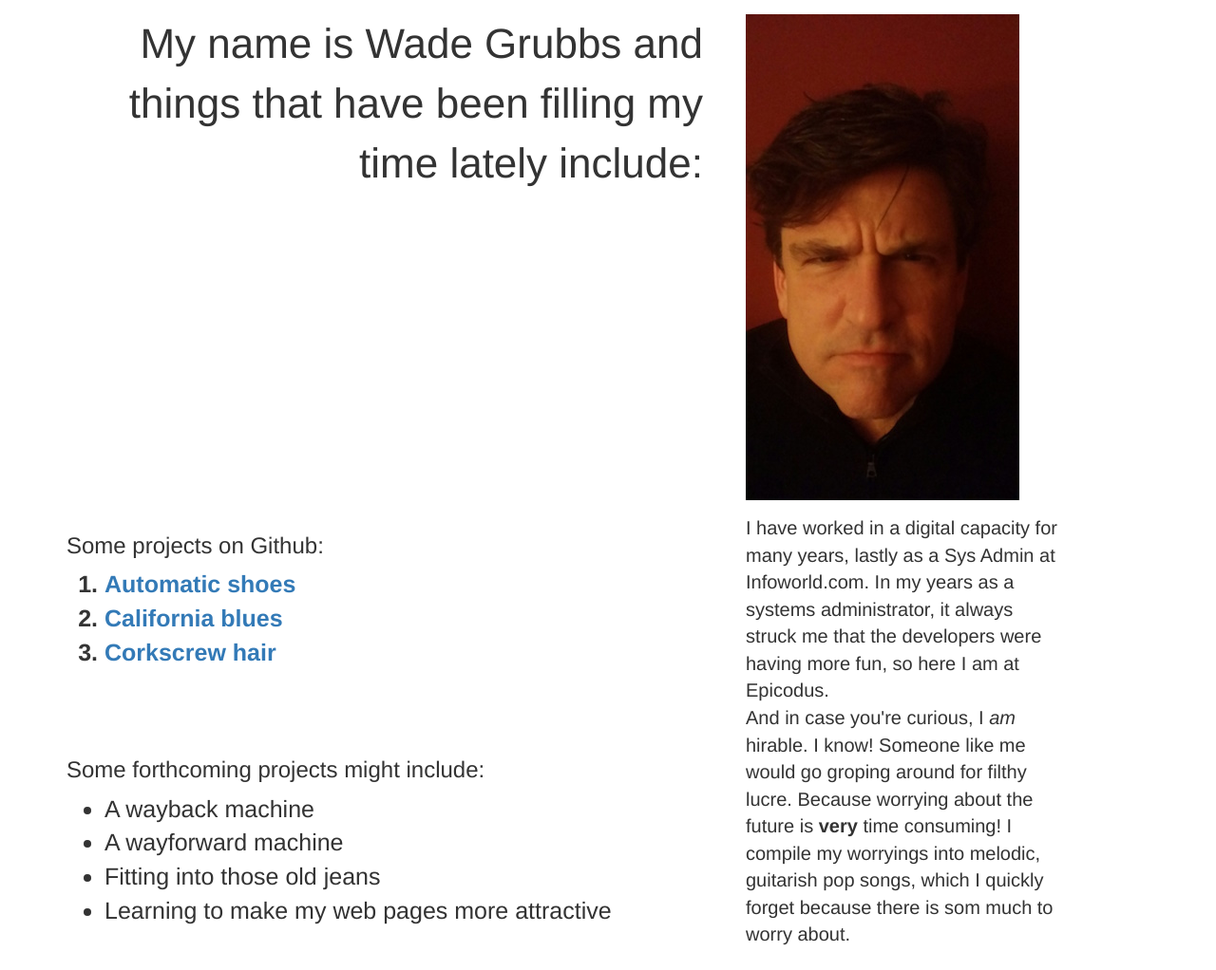
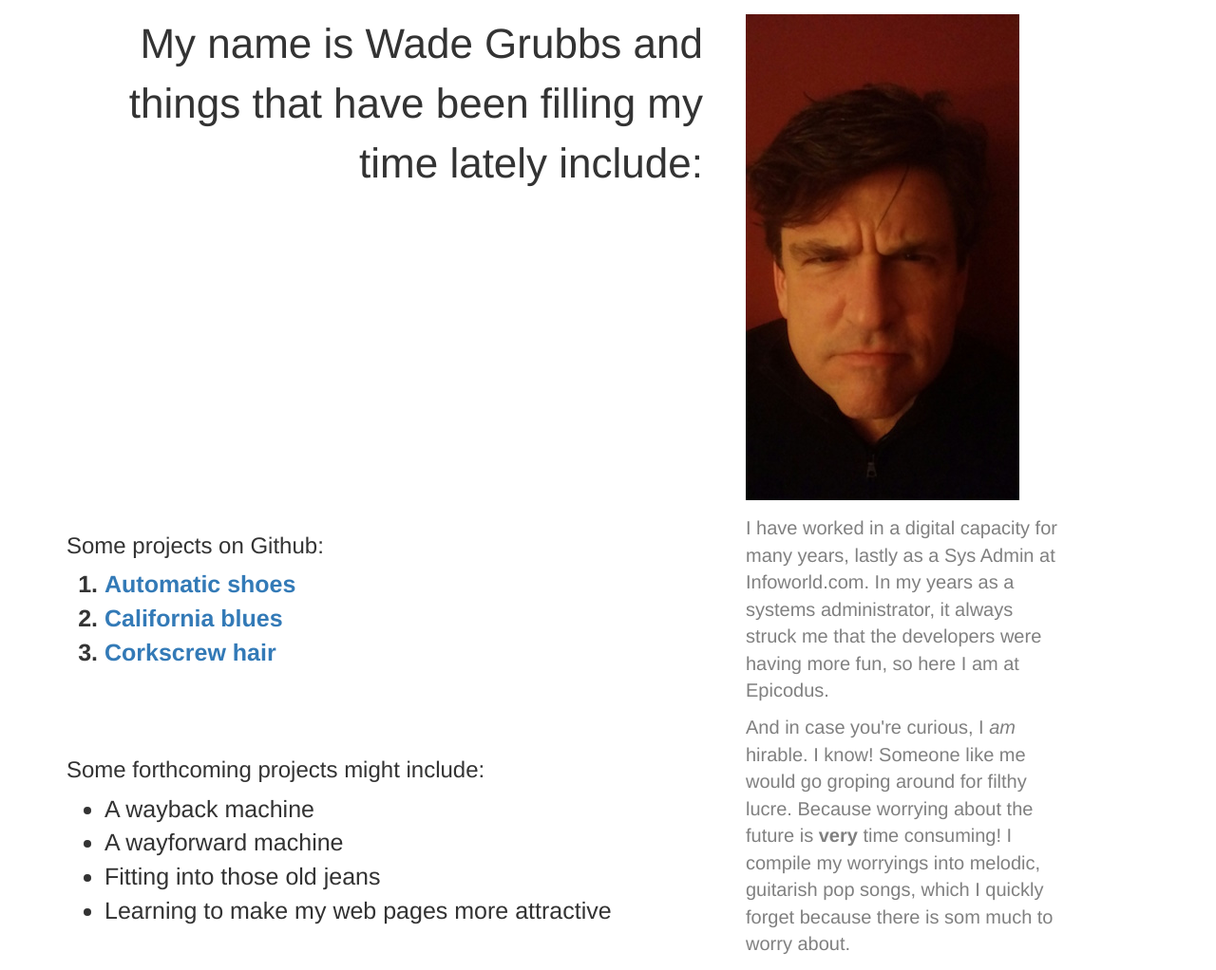
Before and after one commit to wadegrubbs/wadegrubbs.github.io, a plain HTML site: page index.html in a window 1280 px wide. Shown: the whole page at 95% size. Drawn offline with Linux system fonts and the light colour scheme.

Commit message:
clean up formatting. Still.

```diff
--- a/index.html
+++ b/index.html
@@ -14,7 +14,7 @@
         </div>
 
         <div class="col-md-4">
-          <img src=img/wade.jpg>
+          <img src=img/wade.jpg float: right>
         </div>
       </div>
     </div>
@@ -43,9 +43,9 @@
         </div>
 
         <div class="col-md-4">
-          <p><span class="aboutMe">I have worked in a digital capacity for many years, lastly as a Sys Admin at Infoworld.com. In my years as a systems administrator, it always struck me that the developers were having more fun, so here I am at Epicodus.</p>
+          <p><span style="color:gray">I have worked in a digital capacity for many years, lastly as a Sys Admin at Infoworld.com. In my years as a systems administrator, it always struck me that the developers were having more fun, so here I am at Epicodus.</span></p>
 
-          <p>And in case you're curious, I <em>am</em> hirable. I know! Someone like me would go groping around for filthy lucre. Because worrying about the future is <strong>very</strong> time consuming! I compile my worryings into melodic, guitarish pop songs, which I quickly forget because there is som much to worry about.</span></p>
+          <p><span style="color:gray">And in case you're curious, I <em>am</em> hirable. I know! Someone like me would go groping around for filthy lucre. Because worrying about the future is <strong>very</strong> time consuming! I compile my worryings into melodic, guitarish pop songs, which I quickly forget because there is som much to worry about.</span></p>
         </div>
       </div>
     </div>
```
